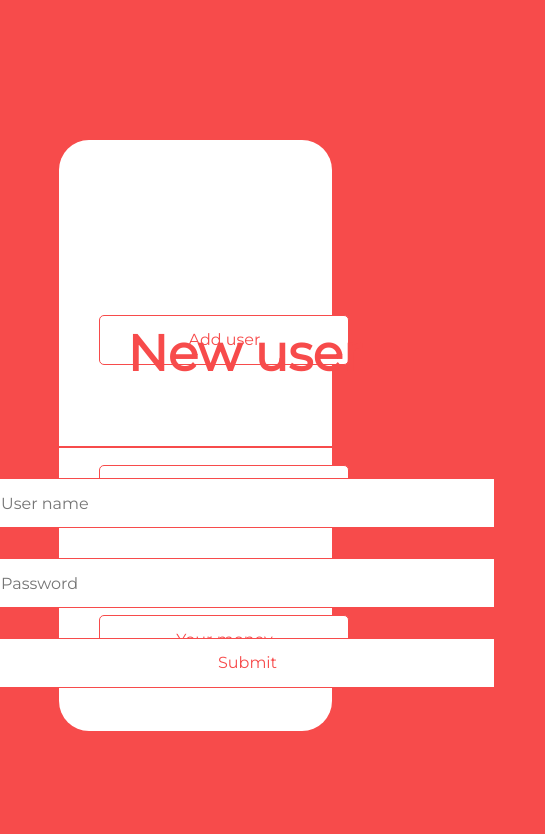
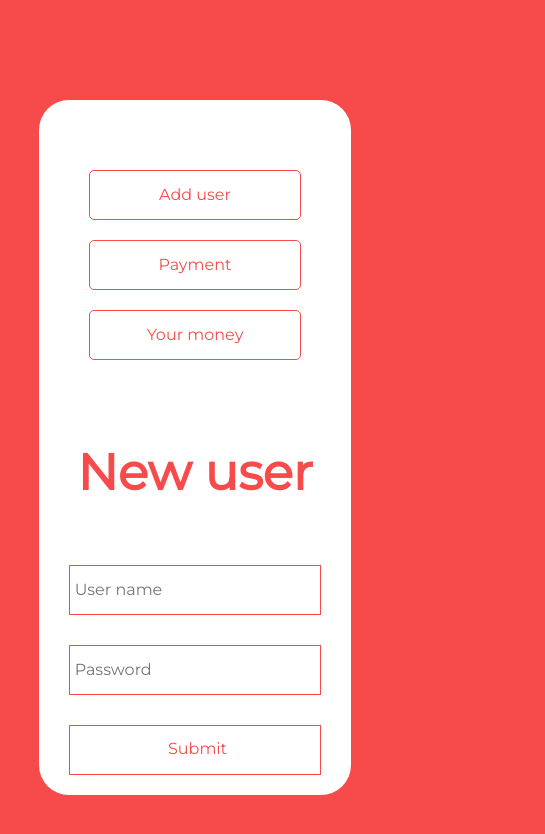
Before and after one commit to Yusuf-AI2011/DOM-JavaScript, a plain HTML site: page index.html in a window 390 px wide. Shown: the whole page, 545 px wide, since content can reach past the window. Drawn offline with Linux system fonts and the light colour scheme.

Commit message:
DOM JavaScript

```diff
--- a/block/_1-part.scss
+++ b/block/_1-part.scss
@@ -2,6 +2,7 @@
   display: flex;
   justify-content: center;
   align-items: center;
+  // display: none;
 }
 
 .left {
@@ -111,3 +112,47 @@
   font-family: "montserrat";
   font-weight: 900;
 }
+
+@media only screen and (max-width: 1024px) {
+
+  .part {
+    display: flex;
+    justify-content: center;
+    align-items: center;
+    flex-direction: column;
+  }
+
+  .left {
+    width: 100%;
+  }
+
+  .buttons {
+    width: 100%;
+    display: flex;
+    justify-content: center;
+    align-items: center;
+    flex-direction: column;
+    gap: 20px;
+  }
+
+  .button {
+    width: 100%;
+  }
+
+  .inputs {
+    width: 90%;
+    // border: 1px solid #000;
+  }
+
+  .input, .submit {
+    width: 90%;
+  }
+
+  .right {
+    width: 100%;
+  }
+
+  .line-col, .line-row {
+    display: none;
+  }
+}
--- a/block/_container.scss
+++ b/block/_container.scss
@@ -1,7 +1,7 @@
 main {
-  width: 70%;
-  height: 70vh;
-  margin: 140px auto;
+  width: 80%;
+  padding: 20px 0px;
+  margin: 100px auto;
   background-color: #ffffff;
   box-sizing: border-box;
   border-radius: 30px;
```
Also changed, not shown: css/style.css, 1 other file.
